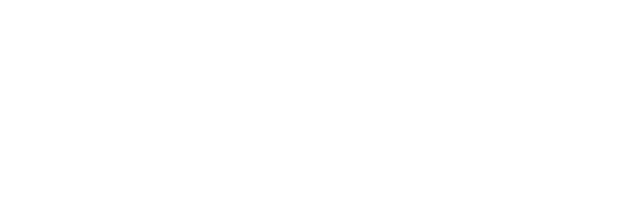
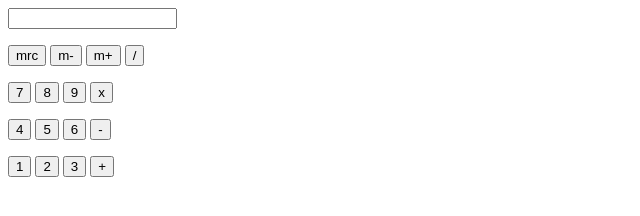
Before and after one commit to destinyshi/Calculator, a plain HTML site: page index.html in a window 1280 px wide. Shown: the whole page, without its empty margins (0-640 px from the left). Drawn offline with Linux system fonts and the light colour scheme.

Commit message:
Added buttons
Numbers, signs, mrc, m-, m+

```diff
--- a/index.html
+++ b/index.html
@@ -11,6 +11,34 @@
 
 <body>
 <!--Add your HTML here-->
+	<div class="box">
+		<div class="display"><input type="text" readonly size="18" id="d"></div>
+		<div class="keys">
+		<p>
+			<input type="button" class="button function" value="mrc" onclick="alert('Not yet implemented')">
+			<input type="button" class="button function" value="m-" onclick="alert('Not yet implemented')">
+			<input type="button" class="button function" value="m+" onclick="alert('Not yet implemented')">
+			<input type="button" class="button operator" value="/" conclick="v('/')">
+			</p>
+			<p>
+			<input type="button" class="button function" value="7" onclick="alert('7')">
+			<input type="button" class="button function" value="8" onclick="alert('8')">
+			<input type="button" class="button function" value="9" onclick="alert('9')">
+			<input type="button" class="button function" value="x" onclick="alert('*')">
+
+			</p>
+			<p>
+			<input type="button" class="button function" value="4" onclick="alert('4')">
+			<input type="button" class="button function" value="5" onclick="alert('5')">
+			<input type="button" class="button function" value="6" onclick="alert('6')">
+			<input type="button" class="button function" value="-" onclick="alert('-')">
+
+			</p>
+			<p>
+			<input type="button" class="button function" value="1" onclick="alert('1')">
+			<input type="button" class="button function" value="2" onclick="alert('2')">
+			<input type="button" class="button function" value="3" onclick="alert('3')">
+			<input type="button" class="button function" value="+" onclick="alert('+')">
 
 
 
```
